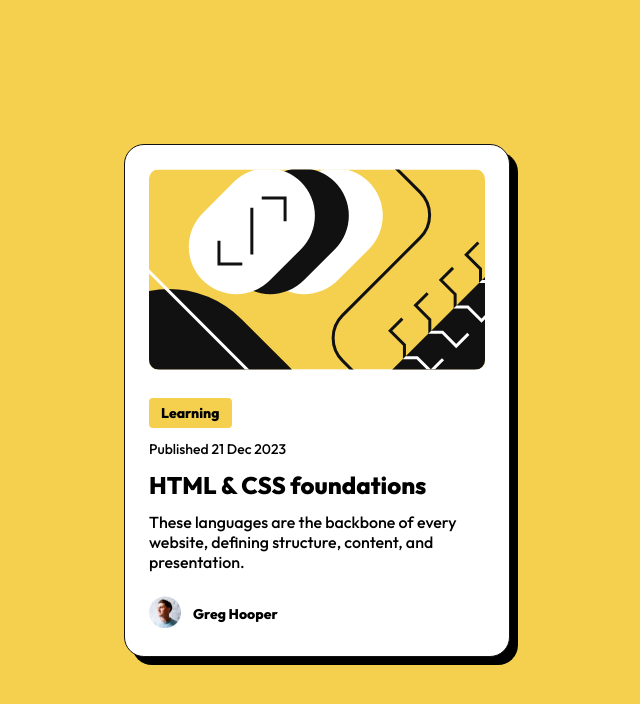
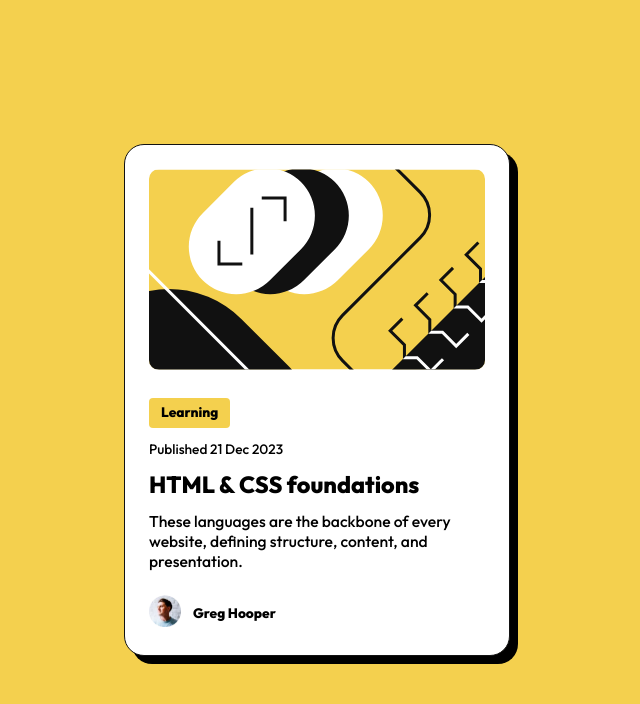
Before and after one commit to christattum/fem-blog-preview-card, a plain HTML site: page index.html in a window 1280 px wide. Shown: the whole page, without its empty margins (323-963 px from the left). Drawn offline with Linux system fonts and the light colour scheme.

Commit message:
Fix font size properties using clamp where 10px = 1 rem

```diff
--- a/css/styles.css
+++ b/css/styles.css
@@ -14,9 +14,9 @@
     --font-bold: 800;
     --font-normal: 500;
 
-   --font-size-heading: clamp(2rem, 1.859rem + 0.601vw, 2.4rem);
---font-size-body: clamp(1.2rem, 1.13rem + 0.3vw, 1.4rem);
---font-size-desc: clamp(1.4rem, 1.33rem + 0.3vw, 1.6rem);
+    --font-size-heading: clamp(2rem, 1.859rem + 0.376vw, 2.4rem);
+    --font-size-body: clamp(1.2rem, 1.13rem + 0.188vw, 1.4rem);
+    --font-size-desc: clamp(1.4rem, 1.33rem + 0.188vw, 1.6rem);
 }
 
 html {
```
Also changed, not shown: 1 other file.
